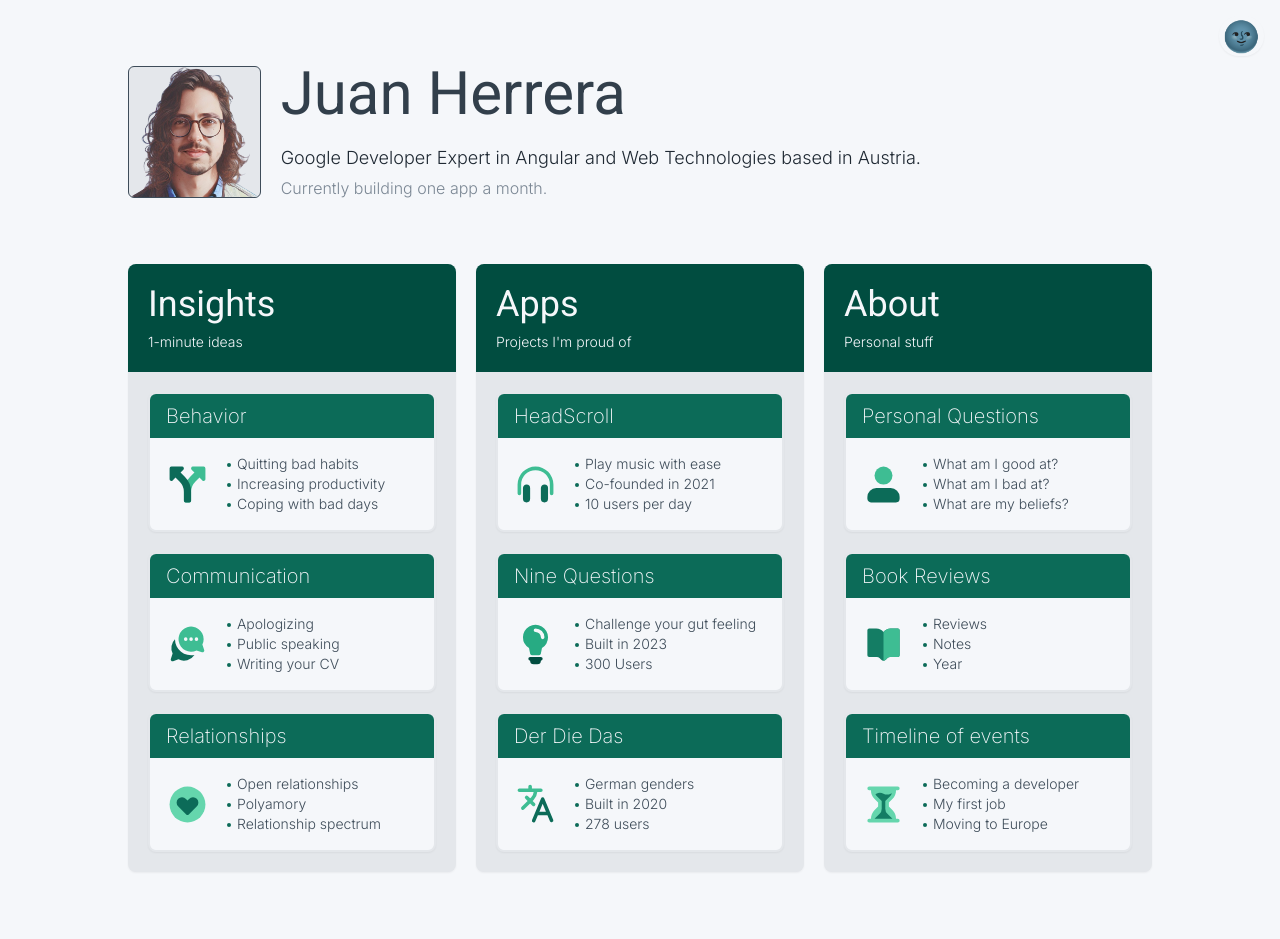
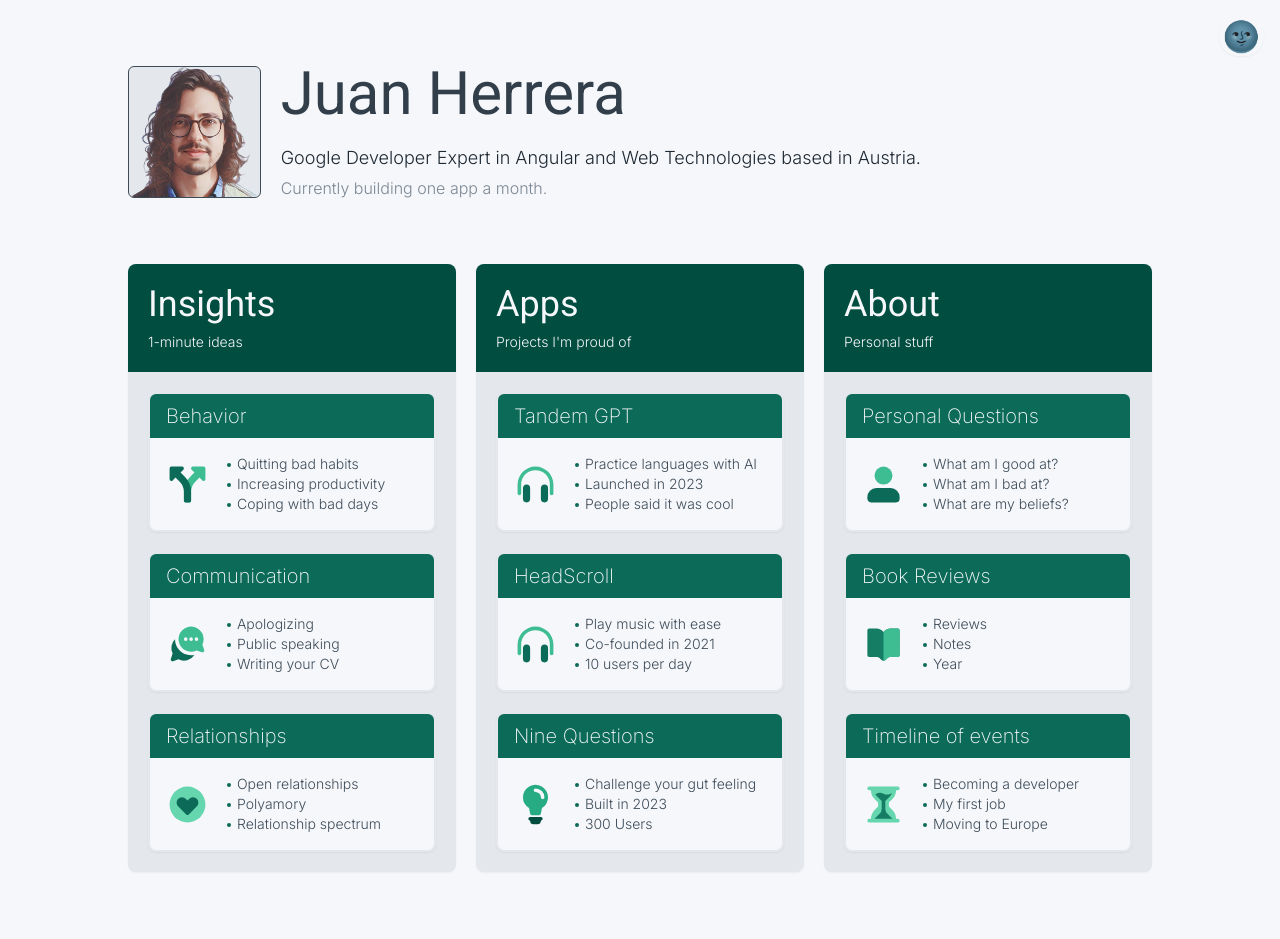
Before and after one commit to jdjuan/jdjuan.io, a Next.js app: page / in a window 1280 px wide. Shown: the top 939 px of the page. Built offline with nearby package versions, Linux system fonts and the light colour scheme; what tailwindcss-debug-screens would draw is missing.

Commit message:
add tandem gpt

```diff
--- a/content/highlights.content.tsx
+++ b/content/highlights.content.tsx
@@ -62,6 +62,24 @@ export const highlights: Highlight[] = [
     description: "Projects I'm proud of",
     items: [
       {
+        title: "Tandem GPT",
+        link: "https://www.tandem-gpt.com/",
+        isExternalLink: true,
+        topics: ["Practice languages with AI", "Launched in 2023", "People said it was cool"],
+        icon: (
+          <svg xmlns='http://www.w3.org/2000/svg' height='100%' width='100%' viewBox='0 0 24 24'>
+            <path
+              className='fill-teal-400 dark:fill-teal-300'
+              d='M22 17a1 1 0 0 1-2 0v-5a8 8 0 1 0-16 0v5a1 1 0 0 1-2 0v-5a10 10 0 1 1 20 0v5z'
+            />
+            <path
+              className='fill-teal-800 dark:fill-teal-700'
+              d='M7 12a2 2 0 0 1 2 2v6a2 2 0 1 1-4 0v-6c0-1.1.9-2 2-2zm10 0a2 2 0 0 1 2 2v6a2 2 0 1 1-4 0v-6c0-1.1.9-2 2-2z'
+            />
+          </svg>
+        ),
+      },
+      {
         title: "HeadScroll",
         link: "https://headscroll.io/",
         isExternalLink: true,
@@ -97,24 +115,24 @@ export const highlights: Highlight[] = [
           </svg>
         ),
       },
-      {
-        title: "Der Die Das",
-        link: "http://derdiedas.jdjuan.io",
-        isExternalLink: true,
-        topics: ["German genders", "Built in 2020", "278 users"],
-        icon: (
-          <svg xmlns='http://www.w3.org/2000/svg' height='100%' width='100%' viewBox='0 0 24 24'>
-            <path
-              className='fill-teal-400 dark:fill-teal-300'
-              d='M10.41 10l1.3 1.3a1 1 0 0 1-1.42 1.4L9 11.42l-3.3 3.3a1 1 0 1 1-1.4-1.42L7.58 10l-1.3-1.3a1 1 0 0 1 1.42-1.4L9 8.58l.54-.54A5 5 0 0 0 10.98 5H3a1 1 0 1 1 0-2h5V2a1 1 0 1 1 2 0v1h5a1 1 0 0 1 0 2h-2.02a7 7 0 0 1-2.03 4.46l-.54.54z'
-            />
-            <path
-              className='fill-teal-800 dark:fill-teal-700'
-              d='M13.33 18l-1.4 3.38a1 1 0 0 1-1.85-.76l5-12a1 1 0 0 1 1.84 0l5 12a1 1 0 0 1-1.84.76L18.67 18h-5.34zm.84-2h3.66L16 11.6 14.17 16z'
-            />
-          </svg>
-        ),
-      },
+      // {
+      //   title: "Der Die Das",
+      //   link: "http://derdiedas.jdjuan.io",
+      //   isExternalLink: true,
+      //   topics: ["German genders", "Built in 2020", "278 users"],
+      //   icon: (
+      //     <svg xmlns='http://www.w3.org/2000/svg' height='100%' width='100%' viewBox='0 0 24 24'>
+      //       <path
+      //         className='fill-teal-400 dark:fill-teal-300'
+      //         d='M10.41 10l1.3 1.3a1 1 0 0 1-1.42 1.4L9 11.42l-3.3 3.3a1 1 0 1 1-1.4-1.42L7.58 10l-1.3-1.3a1 1 0 0 1 1.42-1.4L9 8.58l.54-.54A5 5 0 0 0 10.98 5H3a1 1 0 1 1 0-2h5V2a1 1 0 1 1 2 0v1h5a1 1 0 0 1 0 2h-2.02a7 7 0 0 1-2.03 4.46l-.54.54z'
+      //       />
+      //       <path
+      //         className='fill-teal-800 dark:fill-teal-700'
+      //         d='M13.33 18l-1.4 3.38a1 1 0 0 1-1.85-.76l5-12a1 1 0 0 1 1.84 0l5 12a1 1 0 0 1-1.84.76L18.67 18h-5.34zm.84-2h3.66L16 11.6 14.17 16z'
+      //       />
+      //     </svg>
+      //   ),
+      // },
     ],
   },
   {
```
